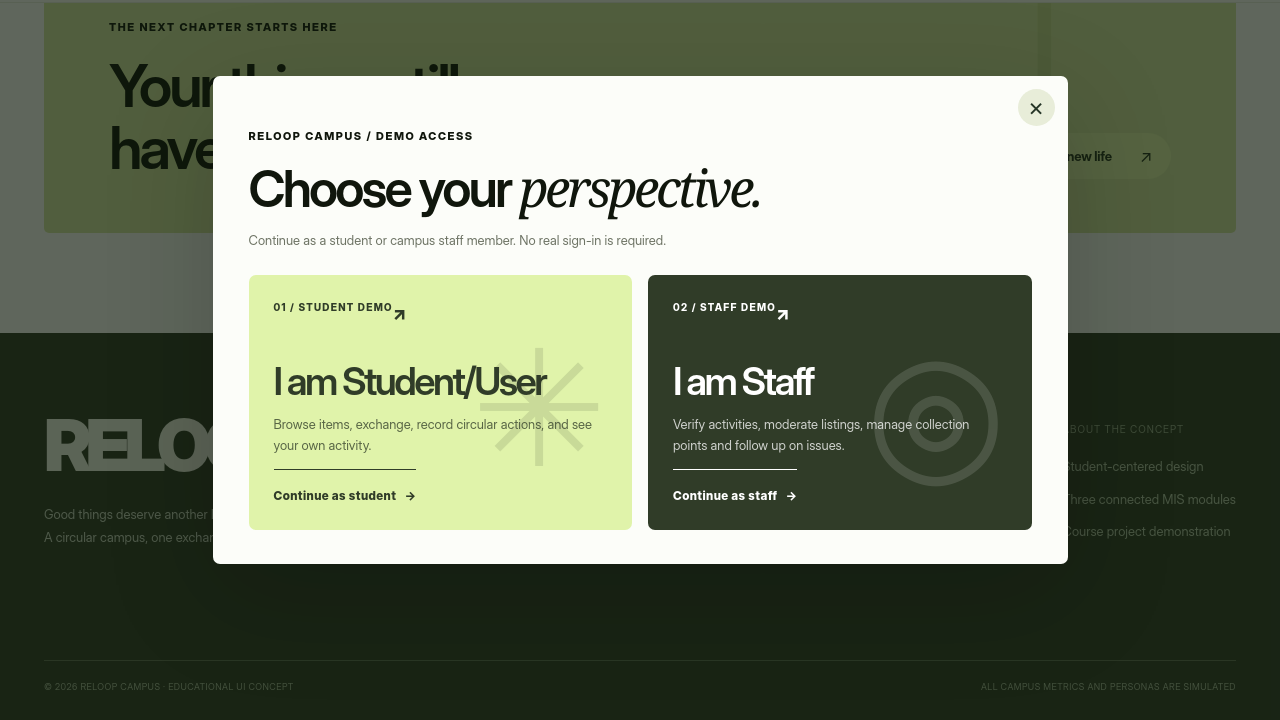
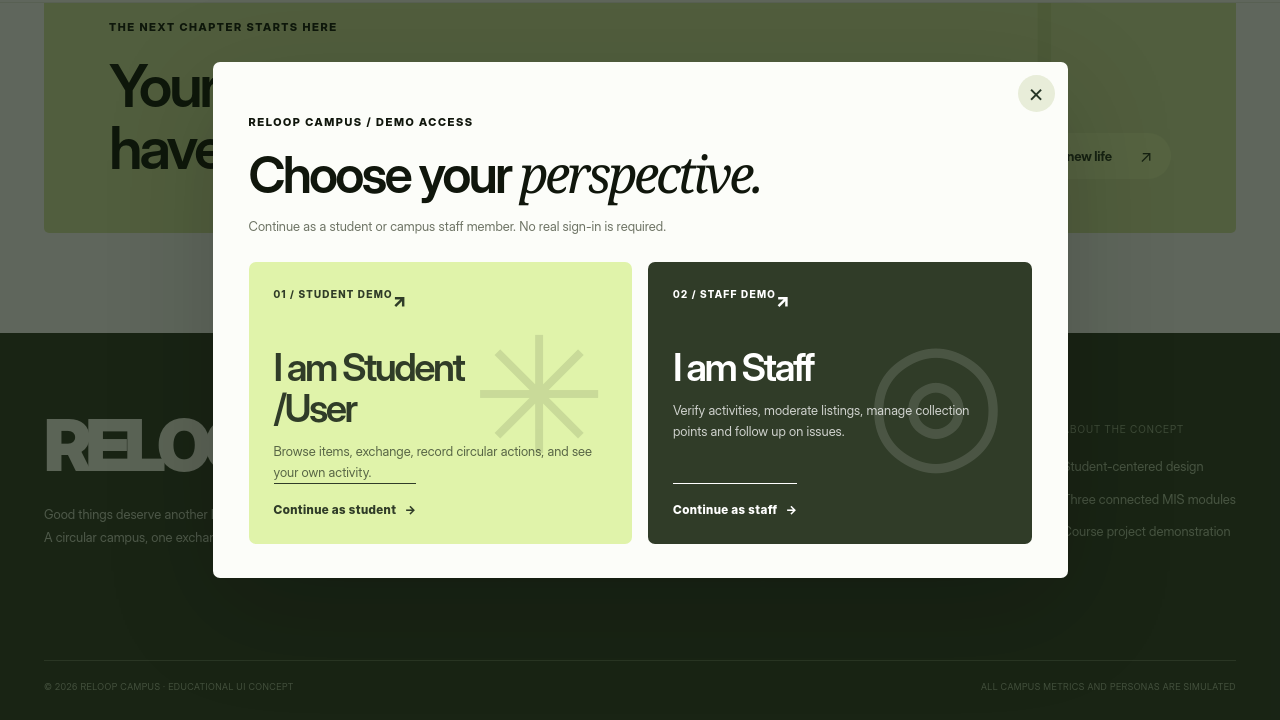
Before and after one commit to bloodylilya4ever-oss/reloop-campus, a plain HTML site: page index.html in a window 1280 px wide. Both pictures are taken after a click on the button "Circular actions". Shown: the part 2405-3125 px from the top of the page. Drawn offline with Linux system fonts and the light colour scheme.

Commit message:
adjust title

```diff
--- a/index.html
+++ b/index.html
@@ -54,7 +54,7 @@
       <section class="portal-selector container" aria-labelledby="portal-select-title">
         <div class="portal-selector-head"><div><span class="eyebrow">YOUR CAMPUS. TWO WAYS TO PARTICIPATE.</span><h2 id="portal-select-title">Choose your <i>perspective.</i></h2></div><p>Explore ReLoop as a student or a campus staff member. Both views share the same simulated events — there is no real sign-in.</p></div>
         <div class="portal-selector-grid">
-          <button class="portal-choice student-choice" type="button" data-enter-role="student"><span class="portal-choice-top">01 / STUDENT DEMO <span>↗&#xFE0E;</span></span><span class="portal-choice-mark" aria-hidden="true">✳&#xFE0E;</span><strong>I am Student/User</strong><span class="portal-choice-desc">Browse items, exchange, record circular actions, and see your own activity.</span><span class="portal-choice-cta">Continue as student &nbsp; →</span></button>
+          <button class="portal-choice student-choice" type="button" data-enter-role="student"><span class="portal-choice-top">01 / STUDENT DEMO <span>↗&#xFE0E;</span></span><span class="portal-choice-mark" aria-hidden="true">✳&#xFE0E;</span><strong>I am Student<br>/User</strong><span class="portal-choice-desc">Browse items, exchange, record circular actions, and see your own activity.</span><span class="portal-choice-cta">Continue as student &nbsp; →</span></button>
           <button class="portal-choice staff-choice" type="button" data-enter-role="staff"><span class="portal-choice-top">02 / STAFF DEMO <span>↗&#xFE0E;</span></span><span class="portal-choice-mark" aria-hidden="true">◎&#xFE0E;</span><strong>I am Staff</strong><span class="portal-choice-desc">Verify activities, moderate listings, manage collection points and follow up on issues.</span><span class="portal-choice-cta">Continue as staff &nbsp; →</span></button>
         </div>
       </section>
```
